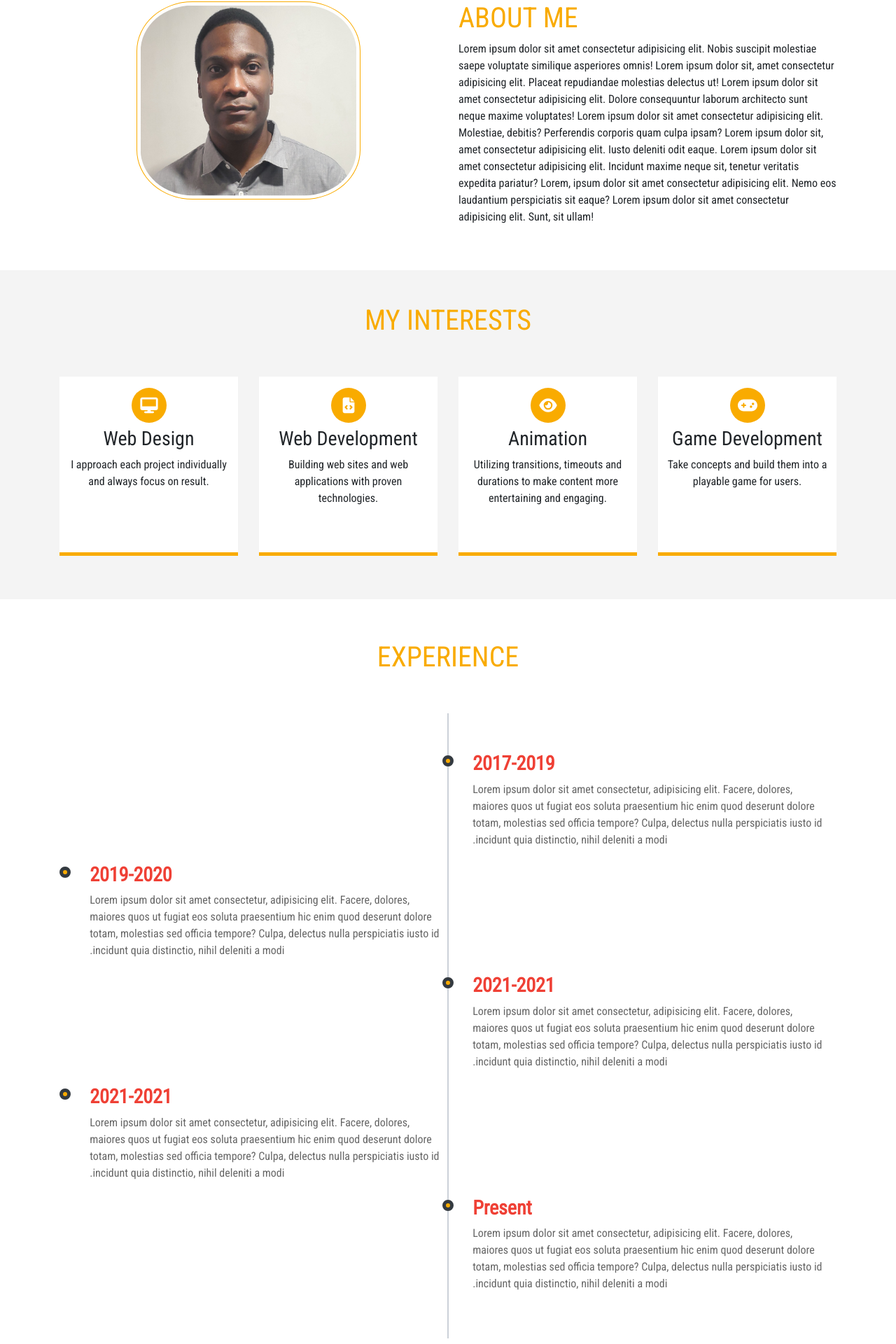
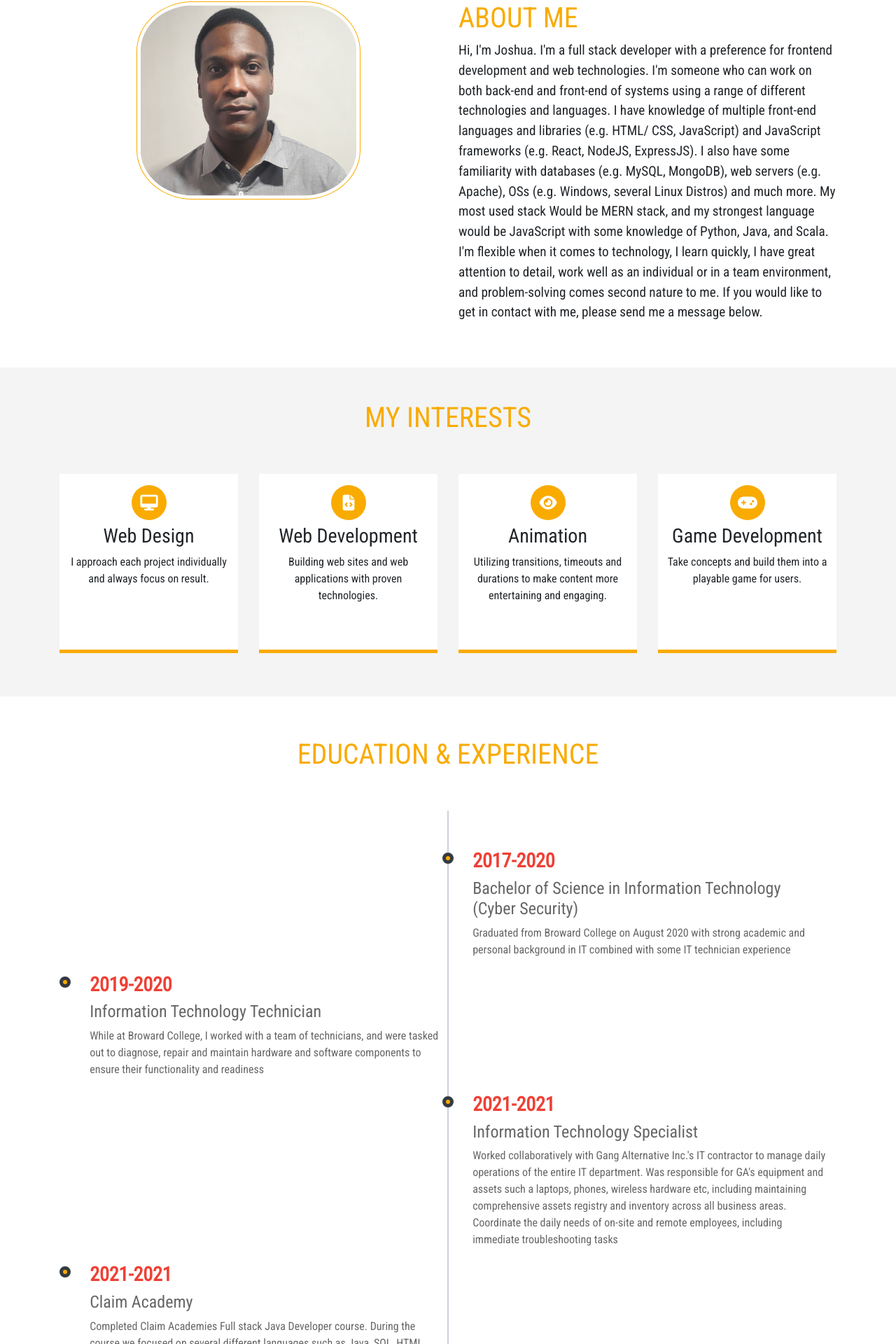
Before and after one commit to theoverse/portfolio-project, a React (Create React App) app: page / in a window 1280 px wide. Shown: the part 846-2766 px from the top of the page at 70% size. Built offline with nearby package versions, Linux system fonts and the light colour scheme.

Commit message:
added content for the about me component

```diff
--- a/src/App.css
+++ b/src/App.css
@@ -156,6 +156,10 @@ nav ul {
 .about-heading {
   color: var(--primary-orange);
   text-transform: uppercase;
+}
+
+.about-paragraph {
+  font-size: 1.2rem;
 }
 
 @media(max-width: 468px) {
--- a/src/component/AboutMe.js
+++ b/src/component/AboutMe.js
@@ -12,18 +12,16 @@ const AboutMe = () => {
                 </div>
                 <div className="col-lg-6 col-xm-12">
                     <h1 className="about-heading">About Me</h1>
-                    <p>
-                        Lorem ipsum dolor sit amet consectetur adipisicing elit. Nobis suscipit molestiae saepe voluptate similique asperiores omnis!
-                        Lorem ipsum dolor sit, amet consectetur adipisicing elit. Placeat repudiandae molestias delectus ut!
+                    <p className="about-paragraph">
+                        Hi, I'm Joshua. I'm a full stack developer with a preference for frontend development and web technologies.
+                        I'm someone who can work on both back-end and front-end of systems using a range of different technologies and languages.
 
-                        Lorem ipsum dolor sit amet consectetur adipisicing elit. Dolore consequuntur laborum architecto sunt neque maxime voluptates!
+                        I have knowledge of multiple front-end languages and libraries (e.g. HTML/ CSS, JavaScript) and JavaScript frameworks (e.g. React, NodeJS, ExpressJS).
+                        I also have some familiarity with databases (e.g. MySQL, MongoDB), web servers (e.g. Apache), OSs (e.g. Windows, several Linux Distros) and much more.
 
-                        Lorem ipsum dolor sit amet consectetur adipisicing elit. Molestiae, debitis? Perferendis corporis quam culpa ipsam?
-                        Lorem ipsum dolor sit, amet consectetur adipisicing elit. Iusto deleniti odit eaque.
-
-                        Lorem ipsum dolor sit amet consectetur adipisicing elit. Incidunt maxime neque sit, tenetur veritatis expedita pariatur?
-                        Lorem, ipsum dolor sit amet consectetur adipisicing elit. Nemo eos laudantium perspiciatis sit eaque?
-                        Lorem ipsum dolor sit amet consectetur adipisicing elit. Sunt, sit ullam!
+                        My most used stack Would be MERN stack, and my strongest language would be JavaScript with some knowledge of Python, Java, and Scala.
+                        I'm flexible when it comes to technology, I learn quickly, I have great attention to detail, work well as an individual or in a team environment,
+                        and problem-solving comes second nature to me. If you would like to get in contact with me, please send me a message below.
                     </p>
                 </div>
             </div>
--- a/src/component/Experience.js
+++ b/src/component/Experience.js
@@ -4,14 +4,17 @@ const Experience = () => {
     return (
         <div id="experience" className="experience">
             <div className="d-flex justify-content-center my-5">
-                <h1>Experience</h1>
+                <h1>Education & Experience</h1>
             </div>
             <div className="container experience-wrapper">
                 <div className="timeline-block timeline-block-right">
                     <div className="marker"></div>
                     <div className="timeline-content">
-                        <h3>2017-2019</h3>
-                        <p>Lorem ipsum dolor sit amet consectetur, adipisicing elit. Facere, dolores, maiores quos ut fugiat eos soluta praesentium hic enim quod deserunt dolore totam, molestias sed officia tempore? Culpa, delectus nulla perspiciatis iusto id incidunt quia distinctio, nihil deleniti a modi.</p>
+                        <h3>2017-2020</h3>
+                        <h4>Bachelor of Science in Information Technology (Cyber Security)</h4>
+                        <p>
+                            Graduated from Broward College on August 2020 with strong academic and personal background in IT combined with some IT technician experience
+                        </p>
                     </div>
                 </div>
                 {/*  */}
@@ -19,7 +22,11 @@ const Experience = () => {
                     <div className="marker"></div>
                     <div className="timeline-content">
                         <h3>2019-2020</h3>
-                        <p>Lorem ipsum dolor sit amet consectetur, adipisicing elit. Facere, dolores, maiores quos ut fugiat eos soluta praesentium hic enim quod deserunt dolore totam, molestias sed officia tempore? Culpa, delectus nulla perspiciatis iusto id incidunt quia distinctio, nihil deleniti a modi.</p>
+                        <h4>Information Technology Technician</h4>
+                        <p>
+                            While at Broward College, I worked with a team of technicians, and were tasked out to diagnose, repair and maintain hardware and software components to ensure their
+                            functionality and readiness
+                        </p>
                     </div>
                 </div>
                 {/*  */}
@@ -27,7 +34,12 @@ const Experience = () => {
                     <div className="marker"></div>
                     <div className="timeline-content">
                         <h3>2021-2021</h3>
-                        <p>Lorem ipsum dolor sit amet consectetur, adipisicing elit. Facere, dolores, maiores quos ut fugiat eos soluta praesentium hic enim quod deserunt dolore totam, molestias sed officia tempore? Culpa, delectus nulla perspiciatis iusto id incidunt quia distinctio, nihil deleniti a modi.</p>
+                        <h4>Information Technology Specialist</h4>
+                        <p>
+                            Worked collaboratively with Gang Alternative Inc.'s IT contractor to manage daily operations of the entire IT department. Was responsible for GA's equipment and assets
+                            such a laptops, phones, wireless hardware etc, including maintaining comprehensive assets registry and inventory across all business areas. Coordinate
+                            the daily needs of on-site and remote employees, including immediate troubleshooting tasks
+                        </p>
                     </div>
                 </div>
                 {/*  */}
@@ -35,7 +47,12 @@ const Experience = () => {
                     <div className="marker"></div>
                     <div className="timeline-content">
                         <h3>2021-2021</h3>
-                        <p>Lorem ipsum dolor sit amet consectetur, adipisicing elit. Facere, dolores, maiores quos ut fugiat eos soluta praesentium hic enim quod deserunt dolore totam, molestias sed officia tempore? Culpa, delectus nulla perspiciatis iusto id incidunt quia distinctio, nihil deleniti a modi.</p>
+                        <h4>Claim Academy</h4>
+                        <p>
+                            Completed Claim Academies Full stack Java Developer course. During the course we focused on several different languages such as
+                            Java, SQL, HTML, CSS, and JavaScript. We also worked with sevarl frameworks and technologies like React, Spring, Spring Boot, Hibernate, Bootstrap,
+                            Tomcat, JSP, JDBC, Servlets. We learned about Object-oriented programming, SDLC, testing, and debugging code
+                        </p>
                     </div>
                 </div>
                 {/*  */}
@@ -43,7 +60,11 @@ const Experience = () => {
                     <div className="marker"></div>
                     <div className="timeline-content">
                         <h3>Present</h3>
-                        <p>Lorem ipsum dolor sit amet consectetur, adipisicing elit. Facere, dolores, maiores quos ut fugiat eos soluta praesentium hic enim quod deserunt dolore totam, molestias sed officia tempore? Culpa, delectus nulla perspiciatis iusto id incidunt quia distinctio, nihil deleniti a modi.</p>
+                        <h4>Associate Software Engineer</h4>
+                        <p>
+                            Working with the implementation team to design and build configuration and design custom development objects. Continuously develop and Integrate
+                            through building, testing, and deploying changes to live and test environments. Collaborating within a project team to solve complex problems
+                        </p>
                     </div>
                 </div>
             </div>
--- a/src/component/Header.js
+++ b/src/component/Header.js
@@ -81,7 +81,7 @@ const Header = () => {
                         number: {
                             density: {
                                 enable: true,
-                                area: 900,
+                                area: 300,
                             },
                             value: 35,
                         },
```
